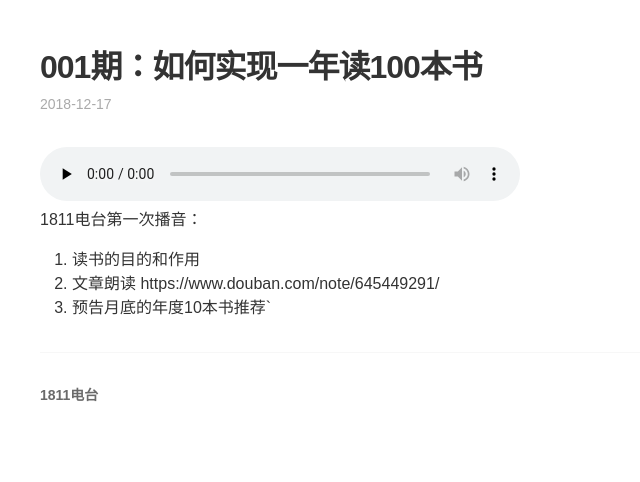
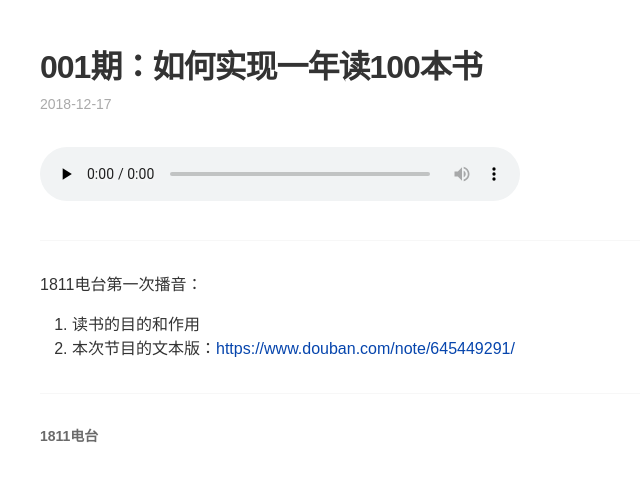
Before and after one commit to metaldudu/radio, a Jekyll site: the page built from _posts/2018-12-17-ep001.md, in a window 1280 px wide. Shown: the top 482 px of the page, without its empty margins (0-640 px from the left). Built offline with Jekyll 4.4.1, drawn with Linux system fonts in a browser that asks for light colours; some web fonts are replaced.

Commit message:
“updateradio”

```diff
--- a/_includes/audio.html
+++ b/_includes/audio.html
@@ -1,3 +1,5 @@
 <audio controls preload="none" style="width:480px;">
     <source type="audio/mpeg" src="{{ page.podcast_link }}" />
 </audio>
+
+<hr/>
--- a/_posts/2018-12-17-ep001.md
+++ b/_posts/2018-12-17-ep001.md
@@ -19,5 +19,4 @@ podcast_guid: ?p=866
 1811电台第一次播音：
 
 1. 读书的目的和作用
-2. 文章朗读 https://www.douban.com/note/645449291/
-3. 预告月底的年度10本书推荐`
+2. 本次节目的文本版：[https://www.douban.com/note/645449291/](https://www.douban.com/note/645449291/)
```
Also changed, not shown: _posts/2018-12-15-ep000.md (+1 -1 lines), about.md (+2 -0 lines).
